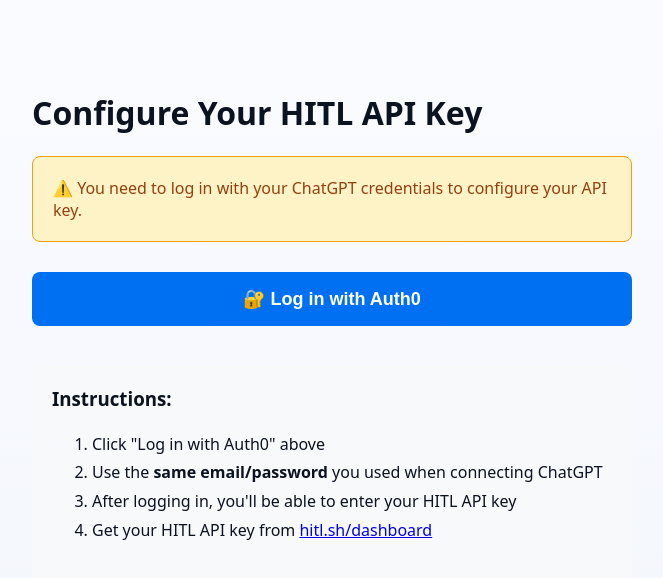
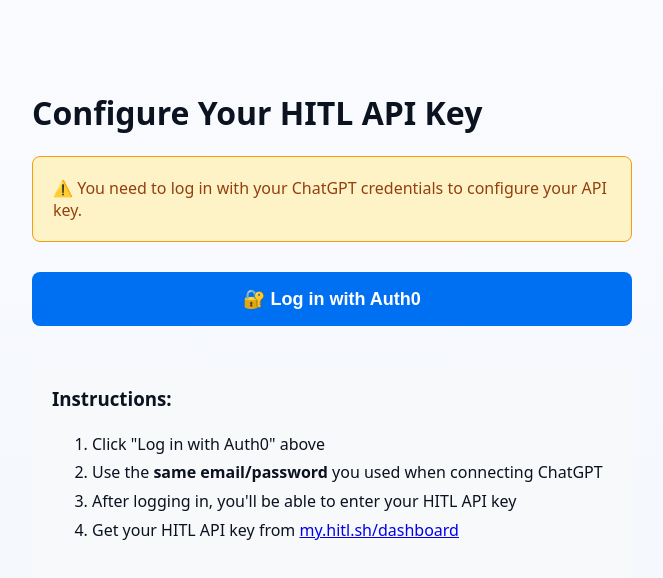
Before and after one commit to hitl-sh/mcp.hitl.sh, a Next.js app: page /setup-api-key in a window 1280 px wide. Shown: the top 578 px of the page, without its empty margins (308-971 px from the left). Built offline with nearby package versions, Linux system fonts and the light colour scheme.

Commit message:
updated broken link on setup api key page

```diff
--- a/app/mcp/route.ts
+++ b/app/mcp/route.ts
@@ -248,7 +248,7 @@
         "2. Log in with your ChatGPT credentials\n" +
         "3. Enter your HITL API key\n" +
         "4. Reconnect in ChatGPT\n\n" +
-        "Get your API key at: https://hitl.sh/dashboard"
+        "Get your API key at: https://my.hitl.sh/dashboard"
       );
     }
 
--- a/app/setup-api-key/page.tsx
+++ b/app/setup-api-key/page.tsx
@@ -143,7 +143,7 @@
             <li>Click "Log in with Auth0" above</li>
             <li>Use the <strong>same email/password</strong> you used when connecting ChatGPT</li>
             <li>After logging in, you'll be able to enter your HITL API key</li>
-            <li>Get your HITL API key from <a href="https://hitl.sh/dashboard" target="_blank" rel="noopener noreferrer">hitl.sh/dashboard</a></li>
+            <li>Get your HITL API key from <a href="https://my.hitl.sh/dashboard" target="_blank" rel="noopener noreferrer">my.hitl.sh/dashboard</a></li>
           </ol>
         </div>
       </div>
@@ -172,7 +172,7 @@
 
       <p style={{ color: '#666', marginBottom: '30px' }}>
         Enter your HITL.sh API key to use the MCP server with your personal account. You can find your API key in your{' '}
-        <a href="https://hitl.sh/dashboard" target="_blank" rel="noopener noreferrer">
+        <a href="https://my.hitl.sh/dashboard" target="_blank" rel="noopener noreferrer">
           HITL.sh dashboard
         </a>.
       </p>
--- a/app/simple/route.ts
+++ b/app/simple/route.ts
@@ -205,7 +205,7 @@
       "⚠️ HITL API Key Required\n\n" +
       "Please provide your HITL.sh API key in the Authorization header:\n" +
       "Authorization: Bearer hitl_live_your_api_key\n\n" +
-      "Get your API key at: https://hitl.sh/dashboard"
+      "Get your API key at: https://my.hitl.sh/dashboard"
     );
   }
 
@@ -216,7 +216,7 @@
     throw new Error(
       "⚠️ Invalid HITL API Key Format\n\n" +
       "API key must start with 'hitl_live_' or 'hitl_test_'\n\n" +
-      "Get your API key at: https://hitl.sh/dashboard"
+      "Get your API key at: https://my.hitl.sh/dashboard"
     );
   }
 
```
Also changed, not shown: 1 other file (tests, documents, lock files or other folders).
